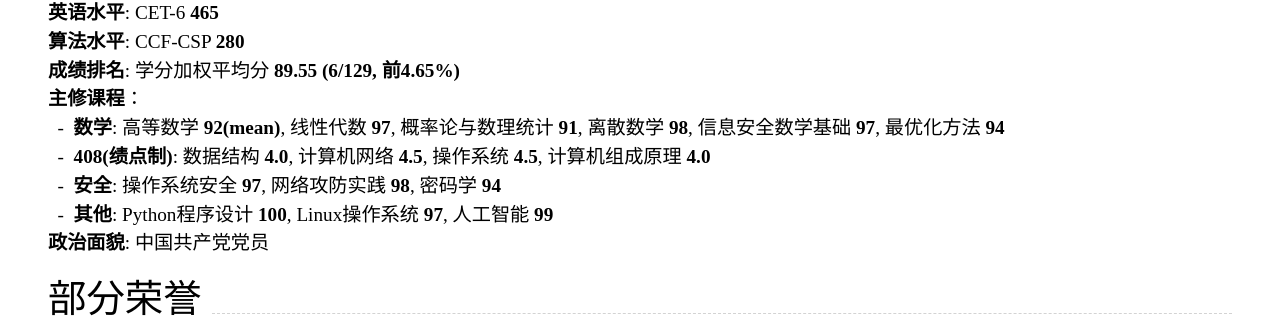
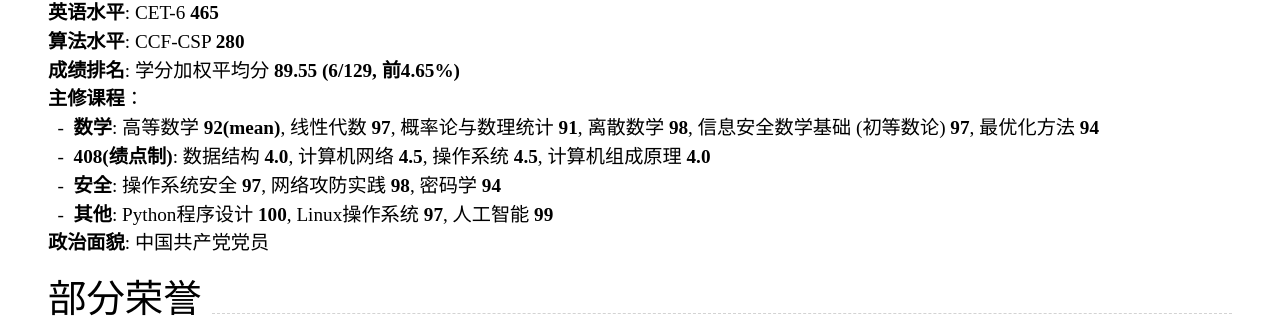
Before and after one commit to WanpengXu/cv-zh, a Jekyll site: the page built from index.md, in a window 1280 px wide. Shown: the part 560-878 px from the top of the page. Built offline with Jekyll 4.4.1, drawn with Linux system fonts in a browser that asks for light colours; nearby versions of some CDN libraries.

Commit message:
update content

```diff
--- a/index.md
+++ b/index.md
@@ -55,7 +55,7 @@ Supported arguments:
 **成绩排名**: 学分加权平均分 **89.55 (6/129, 前4.65%)**
 
 **主修课程**：
-- **数学**: 高等数学 **92(mean)**,  线性代数 **97**,  概率论与数理统计 **91**, 离散数学 **98**,  信息安全数学基础 **97**,  最优化方法 **94**
+- **数学**: 高等数学 **92(mean)**,  线性代数 **97**,  概率论与数理统计 **91**, 离散数学 **98**,  信息安全数学基础 (初等数论) **97**,  最优化方法 **94**
 - **408(绩点制)**: 数据结构 **4.0**,  计算机网络 **4.5**,  操作系统 **4.5**,  计算机组成原理 **4.0**
 - **安全**: 操作系统安全 **97**,  网络攻防实践 **98**,  密码学 **94**
 - **其他**: Python程序设计 **100**,  Linux操作系统 **97**,  人工智能 **99**
```
